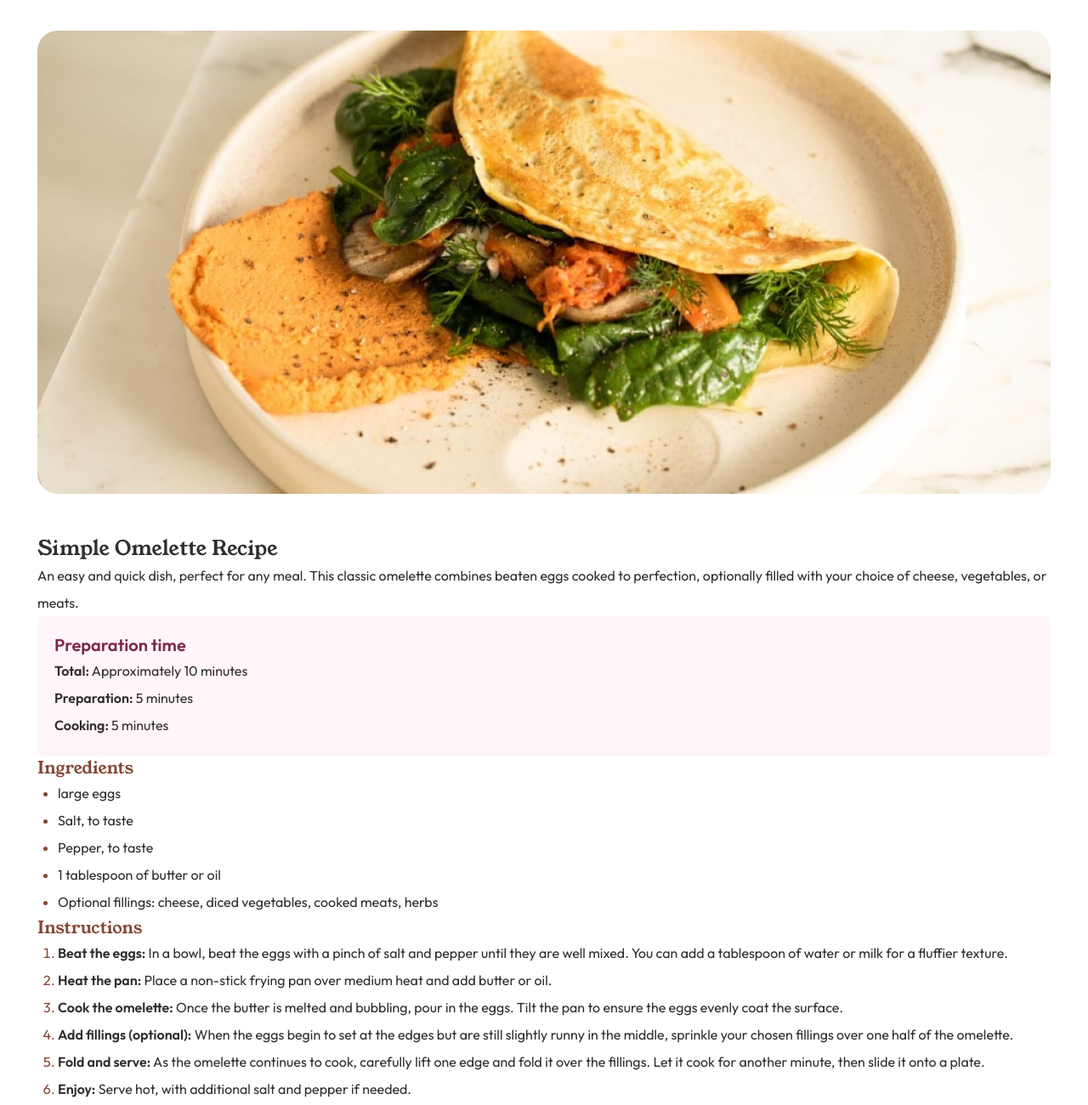
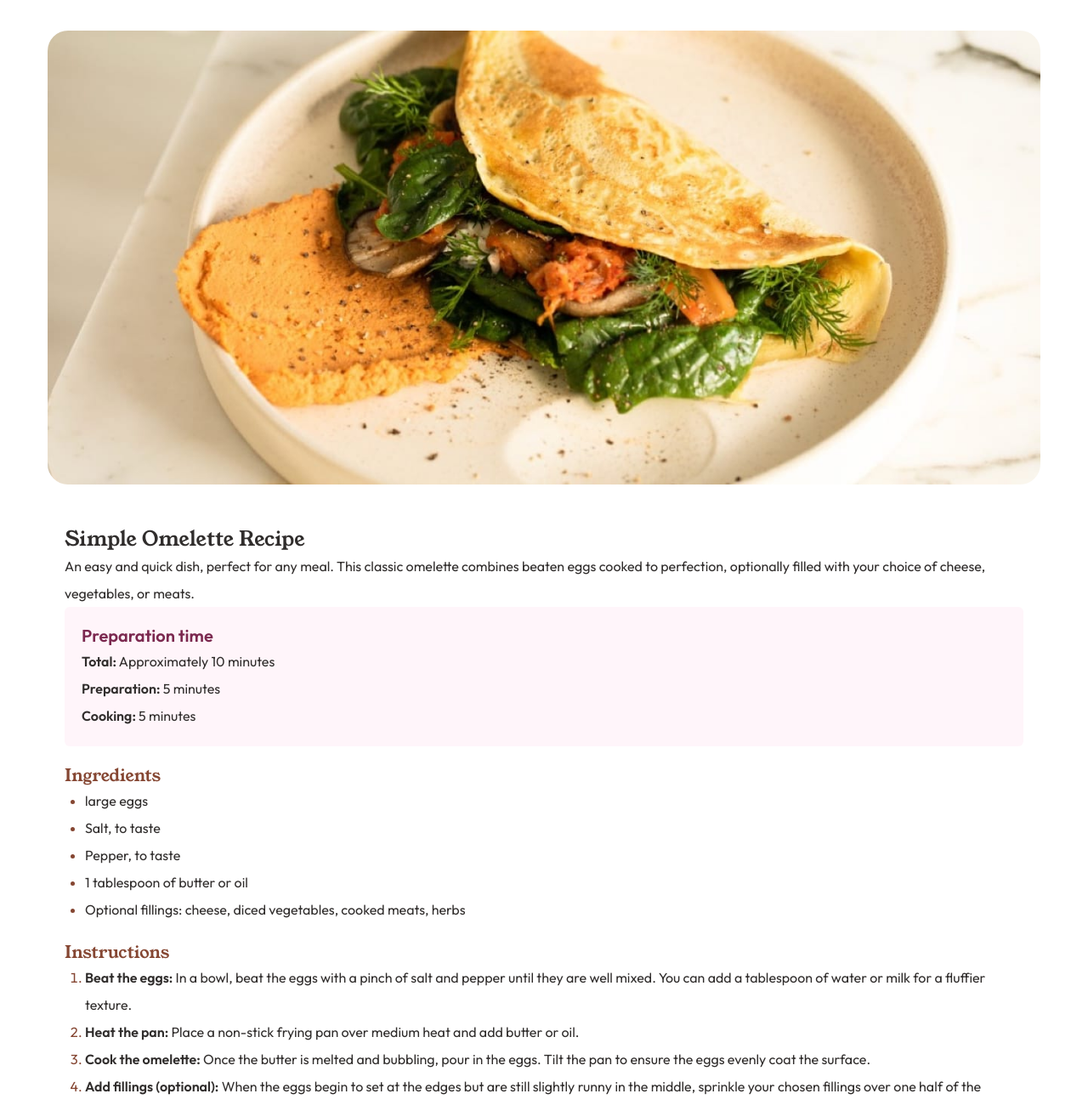
Before and after one commit to Lawrenebube/lalalalala, a website: page index.html in a window 1280 px wide. Shown: the top 1300 px of the page at 85% size. Drawn offline with Linux system fonts and the light colour scheme.

Commit message:
first commit

```diff
--- a/index.html
+++ b/index.html
@@ -25,10 +25,18 @@
       }
     </style>
   </head>
-  <body class=" box-border grid place-content-center font-outfit leading-8 text-Neutral-DarkCharcoal mx-11">
-    <img src="./assets/images/image-omelette.jpeg" alt="" class="rounded-3xl my-9" />
-
-    <h1 class="font-young text-2xl pt-3">Simple Omelette Recipe</h1>
+  <body
+    class="box-border grid place-content-center font-outfit leading-8 text-Neutral-DarkCharcoal sm:max-w-96 md:max-w-screen-lg lg:max-w-screen-2xl md:mx-14 md:my-9"
+  >
+    <div class="">
+      <img
+        src="./assets/images/image-omelette.jpeg"
+        alt=""
+        class="sm:rounded-none sm:h-20 md:h-full md:rounded-3xl"
+      />
+    </div>
+    <main class="p-5">
+      <h1 class="font-young text-2xl pt-7">Simple Omelette Recipe</h1>
       <p>
         An easy and quick dish, perfect for any meal. This classic omelette
         combines beaten eggs cooked to perfection, optionally filled with your
@@ -43,8 +51,8 @@
         <li><strong> Cooking: </strong> 5 minutes</li>
       </ul>
 
-    <ul class="list-disc text-primary-Nutmeg">
-      <h2 class=" font-young text-xl">Ingredients</h2>
+      <ul class="list-disc text-primary-Nutmeg pt-5">
+        <h2 class="font-young text-xl">Ingredients</h2>
         <li class="ml-6">
           <span class="text-Neutral-DarkCharcoal">large eggs</span>
         </li>
@@ -55,7 +63,9 @@
           <span class="text-Neutral-DarkCharcoal">Pepper, to taste</span>
         </li>
         <li class="ml-6">
-        <span class="text-Neutral-DarkCharcoal">1 tablespoon of butter or oil</span>
+          <span class="text-Neutral-DarkCharcoal"
+            >1 tablespoon of butter or oil</span
+          >
         </li>
         <li class="ml-6">
           <span class="text-Neutral-DarkCharcoal"
@@ -65,15 +75,15 @@
         </li>
       </ul>
 
-    <ol class="text-primary-Nutmeg list-decimal">
-      <h2 class=" font-young text-xl">Instructions</h2>
+      <ol class="text-primary-Nutmeg list-decimal pt-5">
+        <h2 class="font-young text-xl">Instructions</h2>
 
         <li class="ml-6">
           <p class="text-Neutral-DarkCharcoal">
             <strong> Beat the eggs:</strong>
-        In a bowl, beat the eggs with a pinch of salt and pepper until they are
-        well mixed. You can add a tablespoon of water or milk for a fluffier
-        texture.
+            In a bowl, beat the eggs with a pinch of salt and pepper until they
+            are well mixed. You can add a tablespoon of water or milk for a
+            fluffier texture.
           </p>
         </li>
         <li class="ml-6">
@@ -85,23 +95,24 @@
         <li class="ml-6">
           <p class="text-Neutral-DarkCharcoal">
             <strong>Cook the omelette:</strong>
-        Once the butter is melted and bubbling, pour in the eggs. Tilt the pan
-        to ensure the eggs evenly coat the surface.
+            Once the butter is melted and bubbling, pour in the eggs. Tilt the
+            pan to ensure the eggs evenly coat the surface.
           </p>
         </li>
         <li class="ml-6">
           <p class="text-Neutral-DarkCharcoal">
             <strong> Add fillings (optional):</strong>
-        When the eggs begin to set at the edges but are still slightly runny in
-        the middle, sprinkle your chosen fillings over one half of the omelette.
+            When the eggs begin to set at the edges but are still slightly runny
+            in the middle, sprinkle your chosen fillings over one half of the
+            omelette.
           </p>
         </li>
         <li class="ml-6">
           <p class="text-Neutral-DarkCharcoal">
             <strong>Fold and serve:</strong>
-        As the omelette continues to cook, carefully lift one edge and fold it
-        over the fillings. Let it cook for another minute, then slide it onto a
-        plate.
+            As the omelette continues to cook, carefully lift one edge and fold
+            it over the fillings. Let it cook for another minute, then slide it
+            onto a plate.
           </p>
         </li>
         <li class="ml-6">
@@ -112,12 +123,12 @@
         </li>
       </ol>
 
-    <h2 class="text-primary-Nutmeg font-young text-xl">Nutrition</h2>
+      <h2 class="text-primary-Nutmeg font-young text-xl pt-5">Nutrition</h2>
       <p>
         The table below shows nutritional values per serving without additional
         fillings
       </p>
-    <p class=" grid grid-cols-2 pl-6 px-2 border-b border-Neutral-LightGrey">
+      <p class="grid grid-cols-2 pl-6 px-2 border-b border-Neutral-LightGrey">
         <span> Calories </span>
         <span class="text-primary-Nutmeg font-bold"> 277kcal </span>
       </p>
@@ -140,5 +151,6 @@
           >Frontend Mentor</a
         >. Coded by <a href="#">Ebube</a>.
       </div>
+    </main>
   </body>
 </html>
--- a/tailwind.config.js
+++ b/tailwind.config.js
@@ -4,6 +4,12 @@ module.exports = {
 
   theme: {
     extend: {
+      utilities: {
+        '.reset': {
+          all: 'initial',
+        },
+      },
+
       fontFamily: {
         outfit: ["Outfit"],
         young: ["Young-serif"],
```
Also changed, not shown: dist/output.css. Lines whose indentation alone changed are shown as unchanged.
